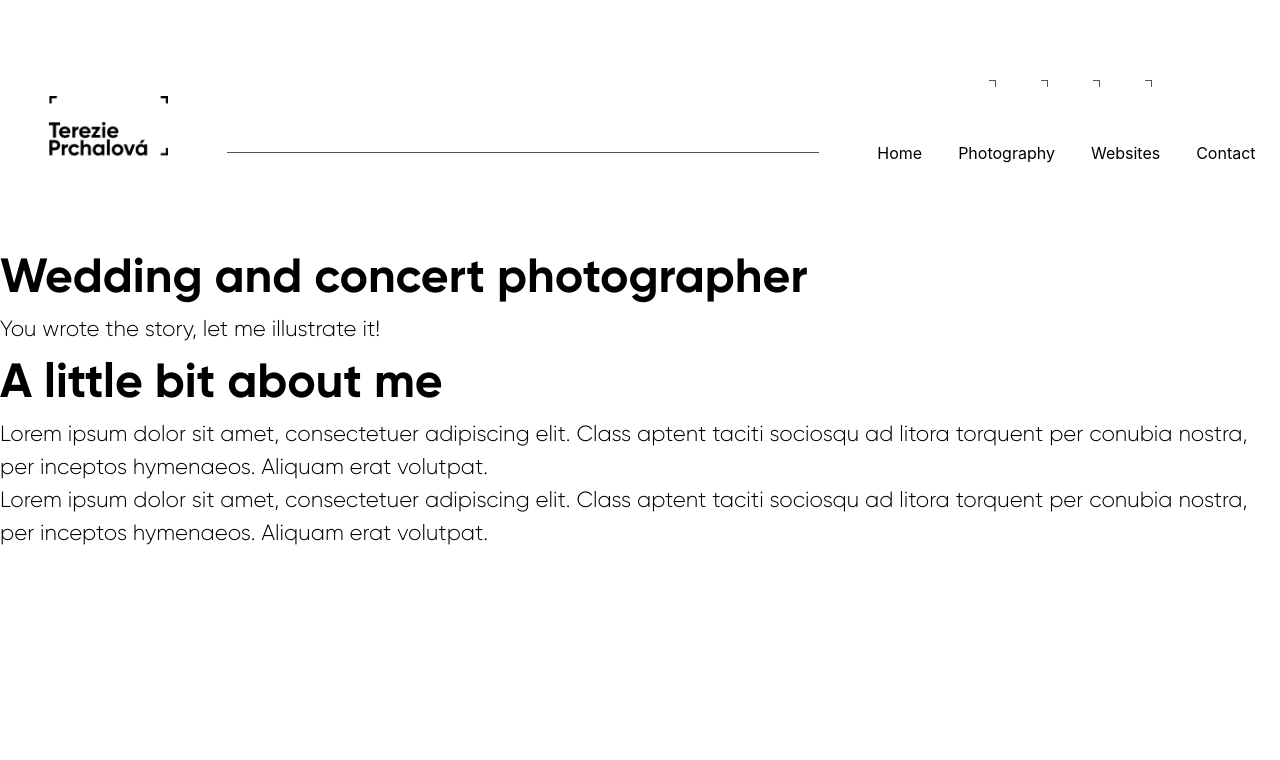
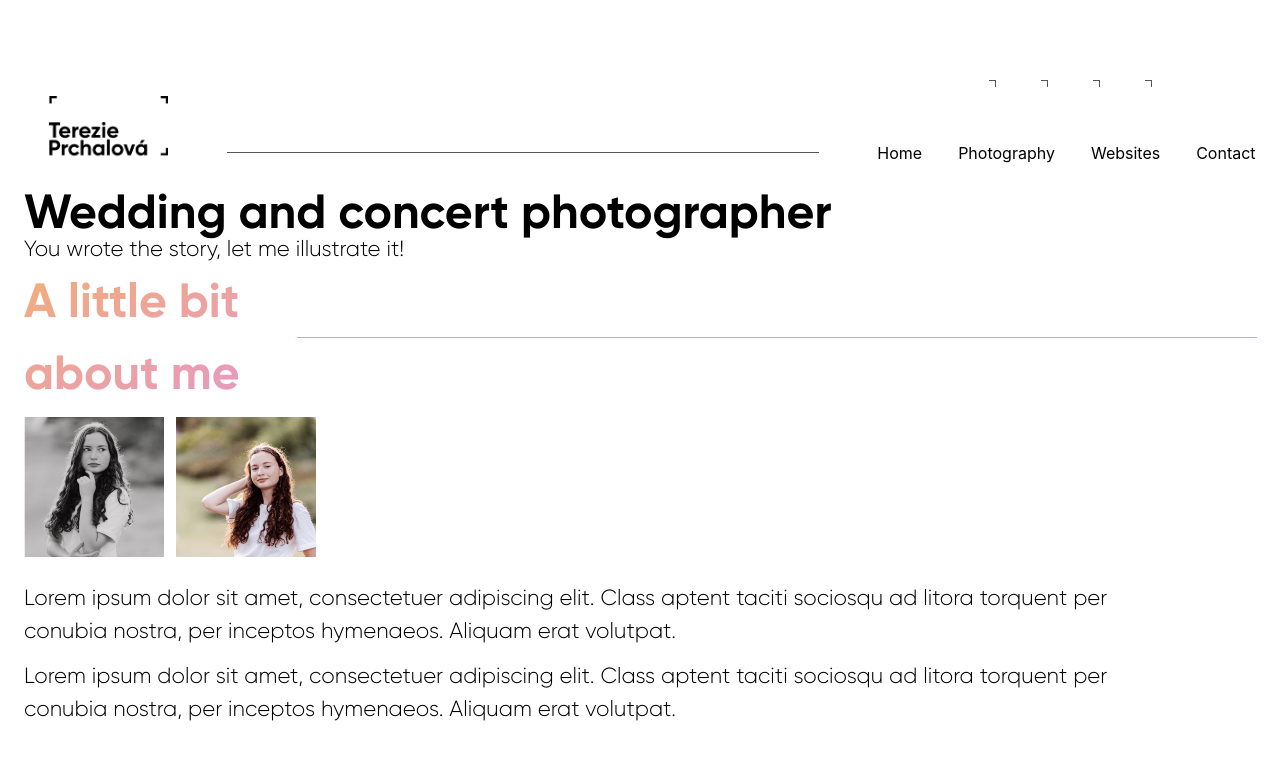
Before and after one commit to TereziePrchalova/photography-website, a Next.js app: page / in a window 1280 px wide. Shown: the top 760 px of the page. Built offline with nearby package versions, Linux system fonts and the light colour scheme.

Commit message:
Progress

```diff
--- a/components/About.js
+++ b/components/About.js
@@ -1,10 +1,31 @@
+import Image from "next/image";
+
 export default function About(data) {
     return (
         <>
             <div className=''>
-                <h1 className='h1 '>A little bit about me</h1>
-                <p className='p '>Lorem ipsum dolor sit amet, consectetuer adipiscing elit. Class aptent taciti sociosqu ad litora torquent per conubia nostra, per inceptos hymenaeos. Aliquam erat volutpat. </p>
-                <p className="p">Lorem ipsum dolor sit amet, consectetuer adipiscing elit. Class aptent taciti sociosqu ad litora torquent per conubia nostra, per inceptos hymenaeos. Aliquam erat volutpat. </p>
+                <div className="flex pl-6">
+                    <h1 className='h2 text-transparent bg-clip-text bg-gradient-to-br from-orange to-purple w-[250px]'>A little bit about me</h1>
+                    <div className="w-[35vw] m-auto md:w-[75vw]">
+                        <svg width="100%" height="1" viewBox="0 0 100% 1" fill="none" xmlns="http://www.w3.org/2000/svg">
+                            <line y1="0.5" x2="100%" y2="0.5" stroke="#E597C8"/>
+                        </svg>
+                    </div>
+                </div>
+                <div className="px-6">
+                    <div className="flex mt-2 mb-6">
+                        <div className="relative w-[140px] h-[140px] mr-3">
+                            <Image src="/images/first.png" alt="me" objectFit="cover" layout="fill"/>
+                        </div>
+                        <div className="relative w-[140px] h-[140px]">
+                            <Image src="/images/second.png" alt="me" objectFit="cover" layout="fill"/>
+                        </div>
+                    </div>
+                    <div className="w-[90%]">
+                        <p className='p mb-3'>Lorem ipsum dolor sit amet, consectetuer adipiscing elit. Class aptent taciti sociosqu ad litora torquent per conubia nostra, per inceptos hymenaeos. Aliquam erat volutpat. </p>
+                        <p className="p">Lorem ipsum dolor sit amet, consectetuer adipiscing elit. Class aptent taciti sociosqu ad litora torquent per conubia nostra, per inceptos hymenaeos. Aliquam erat volutpat. </p>
+                    </div>
+                </div>
             </div>
         </>
     );
--- a/components/HeroText.js
+++ b/components/HeroText.js
@@ -1,9 +1,9 @@
 export default function HeroText(data) {
     return (
         <>
-            <div className=''>
-                <h1 className='h1 '>Wedding and concert photographer</h1>
-                <p className='p '>You wrote the story, let me illustrate it!</p>
+            <div className='px-6'>
+                <h1 className='h1 leading-10'>Wedding and concert photographer</h1>
+                <p className='copy'>You wrote the story, let me illustrate it!</p>
             </div>
         </>
     );
--- a/pages/index.js
+++ b/pages/index.js
@@ -3,7 +3,7 @@ import HeroText from "../components/HeroText";
 
 export default function Home() {
   return (
-    <div className="mt-[15rem]">
+    <div className="mt-[9rem] md:mt-[12rem]">
       <HeroText/>
       <About/>
     </div>
--- a/styles/globals.css
+++ b/styles/globals.css
@@ -57,7 +57,9 @@ a {
 
 @layer components {
   .h1 { @apply font-GilroyBold text-32px xl:text-48px }
+  .h2 { @apply font-GilroyBold text-24px xl:text-48px }
+  .copy { @apply font-GilroyLight text-18px xl:text-22px }
 
-  .p { @apply font-GilroyLight text-18px xl:text-22px }
+  .p { @apply font-GilroyLight text-14px xl:text-22px }
   .link { @apply font-GilroyBold text-28px }
 }
```
Also changed, not shown: public/images/first.png (added), public/images/second.png (added).
